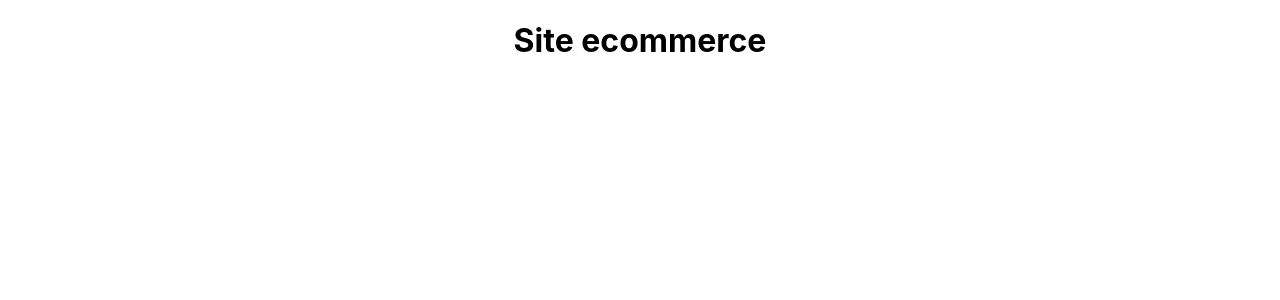
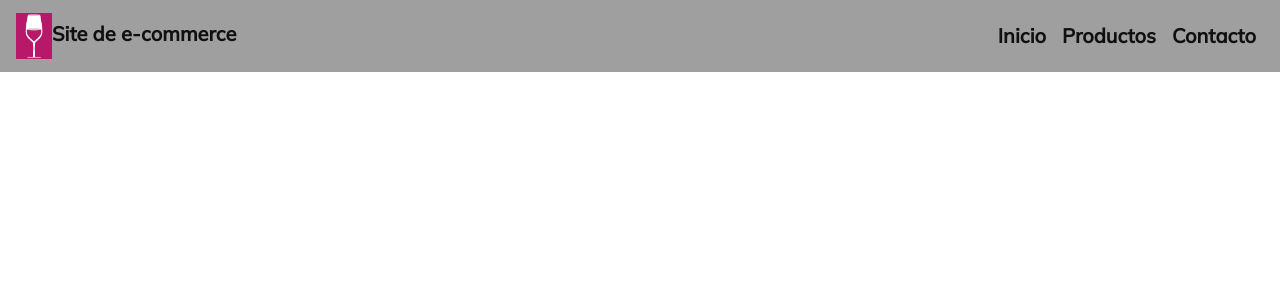
Before and after one commit to miguelrafa/proyecto-coderhouse-react-ecommerce, a React (Create React App) app: page / in a window 1280 px wide. Shown: the top 300 px of the page. Built offline with nearby package versions, Linux system fonts and the light colour scheme.

Commit message:
Clase 2 Ver. 2

```diff
--- a/package.json
+++ b/package.json
@@ -6,7 +6,9 @@
     "@testing-library/jest-dom": "^5.16.2",
     "@testing-library/react": "^12.1.2",
     "@testing-library/user-event": "^13.5.0",
+    "bootstrap": "^4.6.0",
     "react": "^17.0.2",
+    "react-bootstrap": "^2.1.2",
     "react-dom": "^17.0.2",
     "react-scripts": "5.0.0",
     "web-vitals": "^2.1.4"
--- a/public/index.html
+++ b/public/index.html
@@ -3,6 +3,13 @@
   <head>
     <meta charset="utf-8" />
     <link rel="icon" href="%PUBLIC_URL%/favicon.ico" />
+
+    <!-- Fonts -->
+
+    <link rel="preconnect" href="https://fonts.googleapis.com">
+    <link rel="preconnect" href="https://fonts.gstatic.com" crossorigin>
+    <link href="https://fonts.googleapis.com/css2?family=Mulish:wght@200;500&display=swap" rel="stylesheet">
+
     <meta name="viewport" content="width=device-width, initial-scale=1" />
     <meta name="theme-color" content="#000000" />
     <meta
--- a/src/App.css
+++ b/src/App.css
@@ -1,3 +1,5 @@
+
+
 .App {
   text-align: center;
 }
@@ -36,3 +38,14 @@
     transform: rotate(360deg);
   }
 }
+
+
+  .navBarCustom {
+    background-color: rgb(160, 159, 159);
+    padding-top: 10px;
+    padding-bottom: 10px;
+    padding-left: 50px;
+    font-family: 'Mulish', sans-serif;
+    font-weight: bold;
+    font-size: 20px;
+  }
--- a/src/App.js
+++ b/src/App.js
@@ -1,11 +1,16 @@
 import logo from './logo.svg';
 import './App.css';
+import NavBar from './components/NavBar.js';
+
+
 
 function App() {
   return (
-    <div className="App">
-      <h1>Site ecommerce</h1>
-    </div>
+    <>
+
+        <NavBar />
+
+    </>
   );
 }
 
--- a/src/components/NavBar.js
+++ b/src/components/NavBar.js
@@ -1,9 +1,29 @@
 import React from 'react'
+import logo from '.././img/logo2.png'
+
 
 const NavBar = () => {
-  return (
-    <div>NavBar</div>
-  )
+  return <>
+ <nav className="navbar navbar-expand-lg navbar-light fixed-top navBarCustom">
+	<a className="navbar-brand" href="#">
+		<img src={logo} alt="" width="36" height="46" className="d-inline-block align-text-center" />
+		Site de e-commerce
+	</a>
+	<div className="collapse navbar-collapse" id="navbarSupportedContent">
+	  <ul className="navbar-nav ml-auto">
+		<li className="nav-item active">
+		  	<a className="nav-link" href="#">Inicio</a>
+		</li>
+		<li className="nav-item active">
+		  	<a className="nav-link" href="#">Productos</a>
+		</li>
+		<li className="nav-item">
+		  	<a className="nav-link active" href="#">Contacto</a>
+		</li>
+	  </ul>
+	</div>
+  </nav>
+  </>
 }
 
 export default NavBar
--- a/src/index.js
+++ b/src/index.js
@@ -3,6 +3,9 @@ import ReactDOM from 'react-dom';
 import './index.css';
 import App from './App';
 import reportWebVitals from './reportWebVitals';
+
+// Importing the Bootstrap CSS
+import 'bootstrap/dist/css/bootstrap.min.css';
 
 ReactDOM.render(
   <React.StrictMode>
```
Also changed, not shown: src/components/ItemListContainer.js (added, +9 -0 lines), src/img/logo2.png (added), 1 other file (tests, documents, lock files or other folders).
